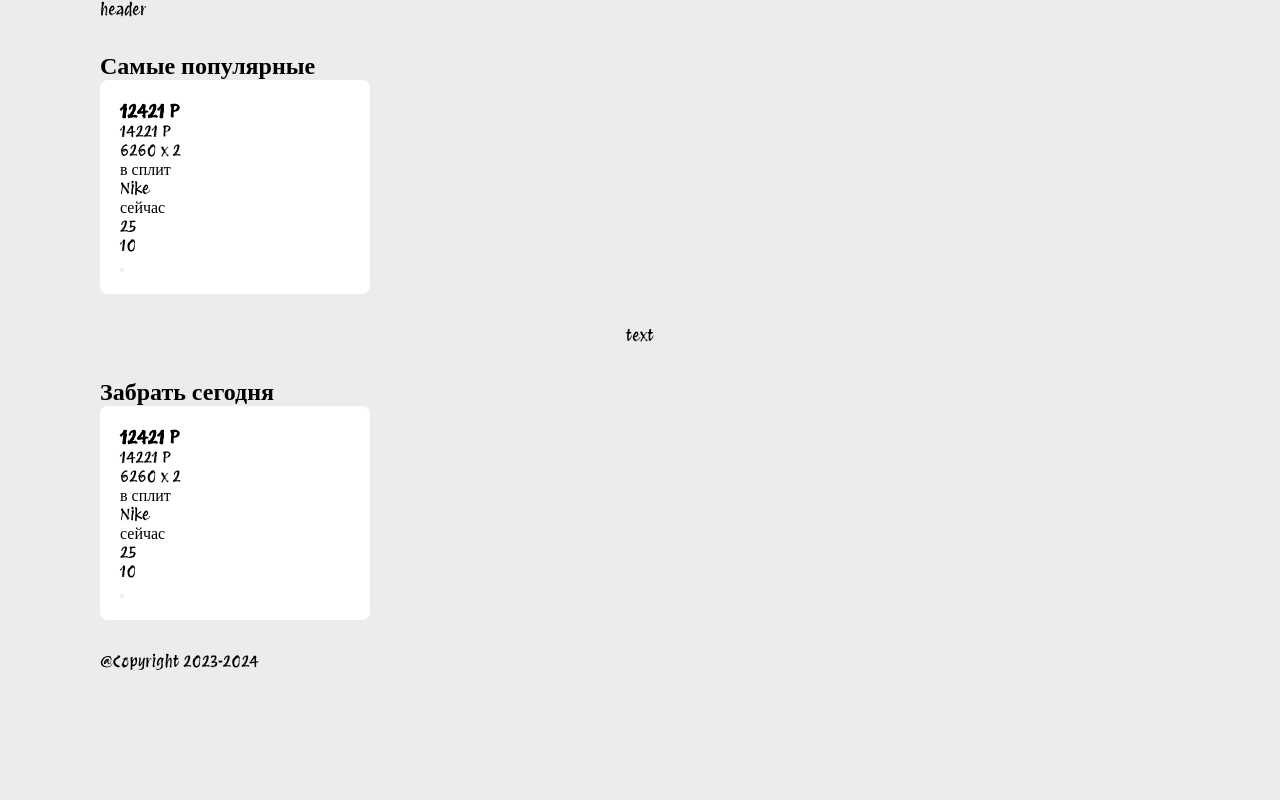
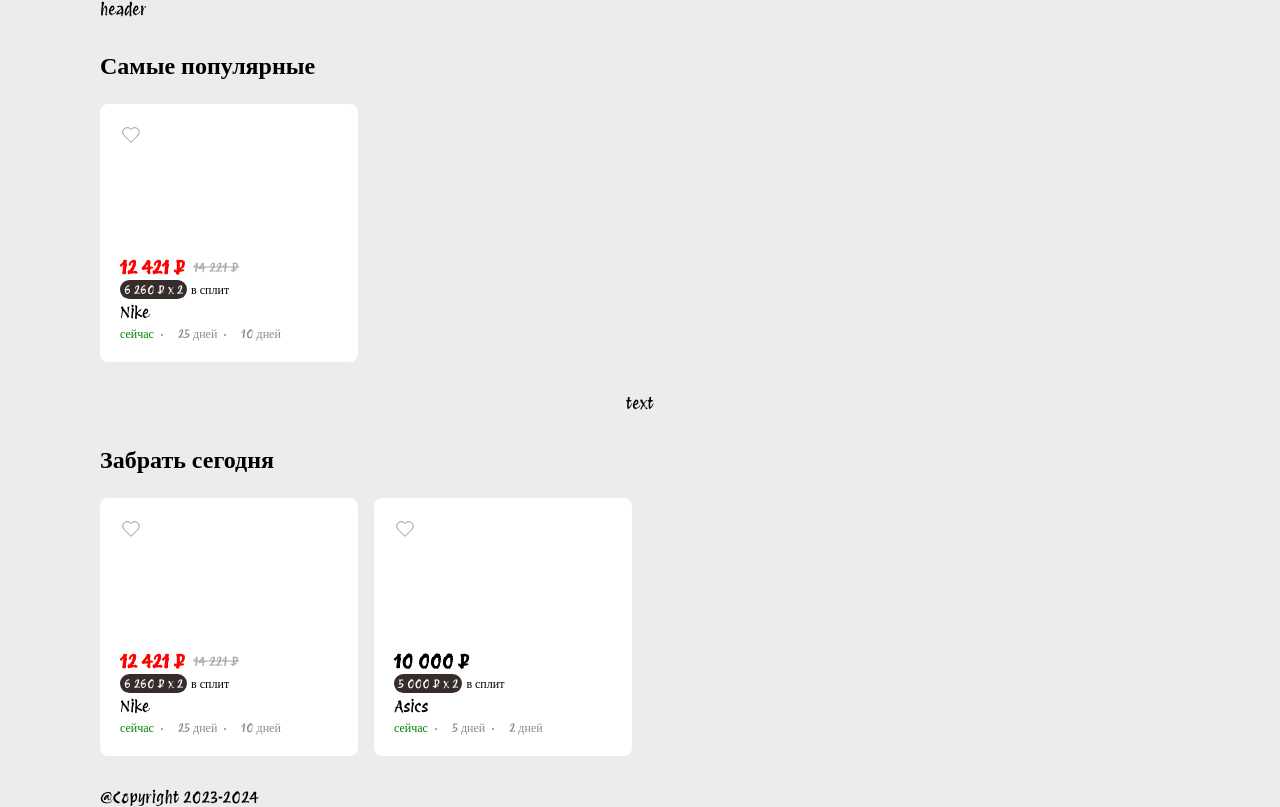
Before and after one commit to F3ckingRain/market, a React (Vite) app: page / in a window 1280 px wide. Built offline with nearby package versions, Linux system fonts and the light colour scheme.

Commit message:
Favorite storage

```diff
--- a/src/components/Card/Card.module.scss
+++ b/src/components/Card/Card.module.scss
@@ -2,6 +2,12 @@
 
 .card {
   padding: 20px;
+
+  position: relative;
+
+  display: flex;
+  flex-direction: column;
+  gap: 12px;
 
   border-radius: 8px;
 
@@ -14,6 +20,162 @@
   &__dark {
     background-color: $main-dark-card-background;
   }
+
+  &__img {
+    height: 100%;
+    min-height: 120px;
+  }
+}
+
+.content {
+  gap: 4px;
+
+  &, &__price {
+    display: flex;
+    flex-direction: column;
+    align-items: flex-start;
+  }
+
+  &__price {
+    gap: 2px;
+  }
+
+  &__delivery {
+    display: flex;
+    flex-direction: row;
+    align-items: center;
+    justify-content: flex-start;
+    gap: 20px;
+  }
+}
+
+.price {
+  display: flex;
+  flex-direction: row;
+  align-items: center;
+  justify-content: flex-start;
+  gap: 8px;
+
+  &__title {
+
+  }
+
+  &__hot {
+    color: red;
+  }
+
+  &__lastPrice {
+    position: relative;
+
+    color: rgba(136, 131, 131, 0.7);
+    font-size: 13px;
+
+    &:before {
+      content: '';
+
+      position: absolute;
+      inset: 50%;
+
+      translate: -50% -50%;
+
+      width: 100%;
+      height: 1px;
+
+      background-color: rgba(136, 131, 131, 0.7);
+    }
+  }
+}
+
+.split {
+  display: flex;
+  flex-direction: row;
+  align-items: center;
+  justify-content: flex-start;
+  gap: 4px;
+
+  &__price {
+    padding: 2px 4px;
+
+    box-sizing: border-box;
+
+    background-color: #362c2c;
+
+    border-radius: 12px;
+
+    color: #fff;
+    font-size: 12px;
+  }
+
+  &__description {
+    font-size: 12px;
+  }
+}
+
+.delivery {
+  &__now,
+  &__default,
+  &__fast {
+    font-size: 12px;
+  }
+
+  &__now {
+    color: green;
+  }
+
+  &__now,
+  &__default {
+    padding-right: 4px;
+
+    position: relative;
+
+    box-sizing: border-box;
+
+    &:after {
+      content: '';
+
+      position: absolute;
+      top: 50%;
+      right: -6px;
+
+      width: 2px;
+      height: 2px;
+
+      border: none;
+      border-radius: 50%;
+
+      background-color: #8a8a8a;
+
+      translate: -50% 0;
+    }
+  }
+
+  &__default,
+  &__fast {
+    color: #8a8a8a;
+  }
+}
+
+.btnFavorite {
+  padding: 0;
+  margin: 0;
+
+  position: absolute;
+
+  width: 50px;
+  height: 50px;
+
+  display: flex;
+  align-items: flex-start;
+  justify-content: flex-start;
+
+  border: none;
+  outline: none;
+
+  background-color: transparent;
+
+  cursor: pointer;
+
+  transition: all .5s ease-in-out;
 }
 
 @include mobileWidth {
@@ -30,4 +192,11 @@
       box-shadow: 0 2px 4px #e0ffff;
     }
   }
+
+  .btnFavorite {
+    &:hover {
+      scale: 1.2;
+      transform: translate(5%, 5%);
+    }
+  }
 }
--- a/src/components/Card/Card.tsx
+++ b/src/components/Card/Card.tsx
@@ -4,10 +4,13 @@ import styles from './Card.module.scss';
 
 import { useNavigateWithUtm } from '@/hooks/useNavigateWithUtm';
 import useThemeState from '@/store/recoil/themeState/themeState';
+import Favorite from '@/svg/Favorite';
 import { CardItemType } from '@/types/card';
+import { getPriceTitle } from '@/utils/numerals';
 
 interface CardProps extends CardItemType {
   isFavorite: boolean;
+  setIsFavorite: (id: number) => void;
 }
 
 function Card({
@@ -20,6 +23,7 @@ function Card({
   id,
   delivery,
   isFavorite,
+  setIsFavorite,
 }: CardProps) {
   const navigate = useNavigateWithUtm();
 
@@ -28,6 +32,15 @@ function Card({
   const navigateHandler = useCallback(() => {
     navigate(`product/id=${id}`);
   }, []);
+
+  const addFavoriteHandler = useCallback(
+    (e: React.MouseEvent<HTMLButtonElement>) => {
+      e.stopPropagation();
+
+      setIsFavorite(id);
+    },
+    [setIsFavorite, id],
+  );
 
   return (
     <div
@@ -41,22 +54,26 @@ function Card({
         <div className={styles.content__price}>
           <div className={styles.price}>
             {!!lastPrice ? (
-              <div>
+              <>
                 <h3 className={`${styles.price__title} ${styles.price__hot}`}>
-                  {price} P
+                  {getPriceTitle(price)}
                 </h3>
 
-                <span className={styles.price__lastTitle}>{lastPrice} P</span>
-              </div>
+                <span className={styles.price__lastPrice}>
+                  {getPriceTitle(lastPrice)}
+                </span>
+              </>
             ) : (
-              <h3 className={styles.price__title}>{price} P</h3>
+              <h3 className={styles.price__title}>{getPriceTitle(price)}</h3>
             )}
           </div>
           {!!split && (
             <div className={styles.split}>
-              <span>{`${split.payment} x ${split.count}`}</span>
+              <span
+                className={styles.split__price}
+              >{`${getPriceTitle(split.payment)} x ${split.count}`}</span>
 
-              <p>в сплит</p>
+              <p className={styles.split__description}>в сплит</p>
             </div>
           )}
         </div>
@@ -64,17 +81,15 @@ function Card({
         <span className={styles.content__name}>{title}</span>
 
         <div className={styles.content__delivery}>
-          {inStock && <p>сейчас</p>} <p>{delivery.default}</p> <p>{delivery.fast}</p>
+          {inStock && <p className={styles.delivery__now}>сейчас</p>}{' '}
+          <p className={styles.delivery__default}>{delivery.default} дней</p>{' '}
+          <p className={styles.delivery__fast}>{delivery.fast} дней</p>
         </div>
       </div>
 
-      <button
-        className={
-          isFavorite
-            ? `${styles.btnFavorite} ${styles.btnFavorite__active}`
-            : styles.btnFavorite
-        }
-      />
+      <button className={styles.btnFavorite} onClick={addFavoriteHandler} type={'button'}>
+        <Favorite favorite={isFavorite} />
+      </button>
     </div>
   );
 }
--- a/src/containers/CardContainer/CardContainer.module.scss
+++ b/src/containers/CardContainer/CardContainer.module.scss
@@ -17,17 +17,26 @@
 
 .grid {
   display: grid;
-  grid-template-columns: repeat(4, 1fr);
 }
 
 @include mobileWidth {
   .cardContainer {
+    gap: 16px;
+  }
 
+  .grid {
+    grid-template-columns: repeat(1, 1fr);
+    grid-gap: 12px;
   }
 }
 
 @include desktopWidth {
   .cardContainer {
+    gap: 24px;
+  }
 
+  .grid {
+    grid-template-columns: repeat(4, 1fr);
+    grid-gap: 16px;
   }
 }
--- a/src/containers/CardContainer/CardContainer.tsx
+++ b/src/containers/CardContainer/CardContainer.tsx
@@ -12,7 +12,7 @@ interface CardContainerProps {
   subtitle?: string;
 }
 function CardContainer({ title, cards, subtitle }: CardContainerProps) {
-  const { checkIsFavorite } = CartModel();
+  const { checkIsFavorite, setFavorite } = CartModel();
 
   return (
     <div className={styles.cardContainer}>
@@ -24,6 +24,7 @@ function CardContainer({ title, cards, subtitle }: CardContainerProps) {
           <Card
             {...el}
             isFavorite={checkIsFavorite(el.id)}
+            setIsFavorite={setFavorite}
             key={`${el.id}_${index + 1}`}
           />
         ))}
--- a/src/models/CartModel/CartModel.ts
+++ b/src/models/CartModel/CartModel.ts
@@ -19,16 +19,24 @@ const CartModel = () => {
     [state],
   );
 
-  const addFavorite = useCallback((id: number) => {
-    setState(s => ({ ...s, favorite: [id, ...s.favorite] }));
-  }, []);
+  const setFavorite = useCallback(
+    (id: number) => {
+      setState(s => ({
+        ...s,
+        favorite: checkIsFavorite(id)
+          ? [...s.favorite].filter(el => el !== id)
+          : [id, ...s.favorite],
+      }));
+    },
+    [checkIsFavorite],
+  );
 
   const addToCart = useCallback((id: number) => {
     setState(s => ({ ...s, cart: [id, ...s.cart] }));
   }, []);
 
   const result = useMemo(
-    () => ({ cartState: state, checkIsFavorite, checkIsInCart, addFavorite, addToCart }),
+    () => ({ cartState: state, checkIsFavorite, checkIsInCart, setFavorite, addToCart }),
     [state],
   );
 
--- a/src/store/recoil/cardsState/index.ts
+++ b/src/store/recoil/cardsState/index.ts
@@ -14,6 +14,17 @@ const fullCardsList: CardItemType[] = [
     rating: 9199,
     delivery: { default: 25, fast: 10 },
   },
+
+  {
+    id: 2,
+    price: 10000,
+    split: { payment: 5000, count: 2 },
+    title: 'Asics',
+    image: '',
+    inStock: true,
+    rating: 222,
+    delivery: { default: 5, fast: 2 },
+  },
 ];
 
 const initialCardsState: { [key in Categories]: CardItemType[] } = {
--- /dev/null
+++ b/src/svg/Favorite.tsx
@@ -0,0 +1,25 @@
+import React, { FC, memo } from 'react';
+
+interface FavoriteSvgProps {
+  favorite: boolean;
+}
+
+const Favorite: FC<FavoriteSvgProps> = memo(({ favorite }) => {
+  return (
+    <svg
+      xmlns="http://www.w3.org/2000/svg"
+      width="22"
+      height="22"
+      viewBox="0 0 24 24"
+      stroke="#8d8d9a"
+      strokeWidth={favorite ? 0 : 1}
+      strokeLinecap="round"
+      strokeLinejoin="round"
+      style={{ fill: favorite ? '#389d9f' : 'none', transition: 'all .5s ease-in-out' }}
+    >
+      <path d="M19.5 12.572l-7.5 7.428l-7.5 -7.428a5 5 0 1 1 7.5 -6.566a5 5 0 1 1 7.5 6.572" />
+    </svg>
+  );
+});
+
+export default Favorite;
--- /dev/null
+++ b/src/utils/numerals.ts
@@ -0,0 +1,11 @@
+const getPriceTitle = (val: number): string => {
+  const thousands = val / 1000;
+
+  const valStr = thousands.toFixed(3);
+
+  const result = valStr.split('.').join(' ');
+
+  return `${result} ₽`;
+};
+
+export { getPriceTitle };
```
